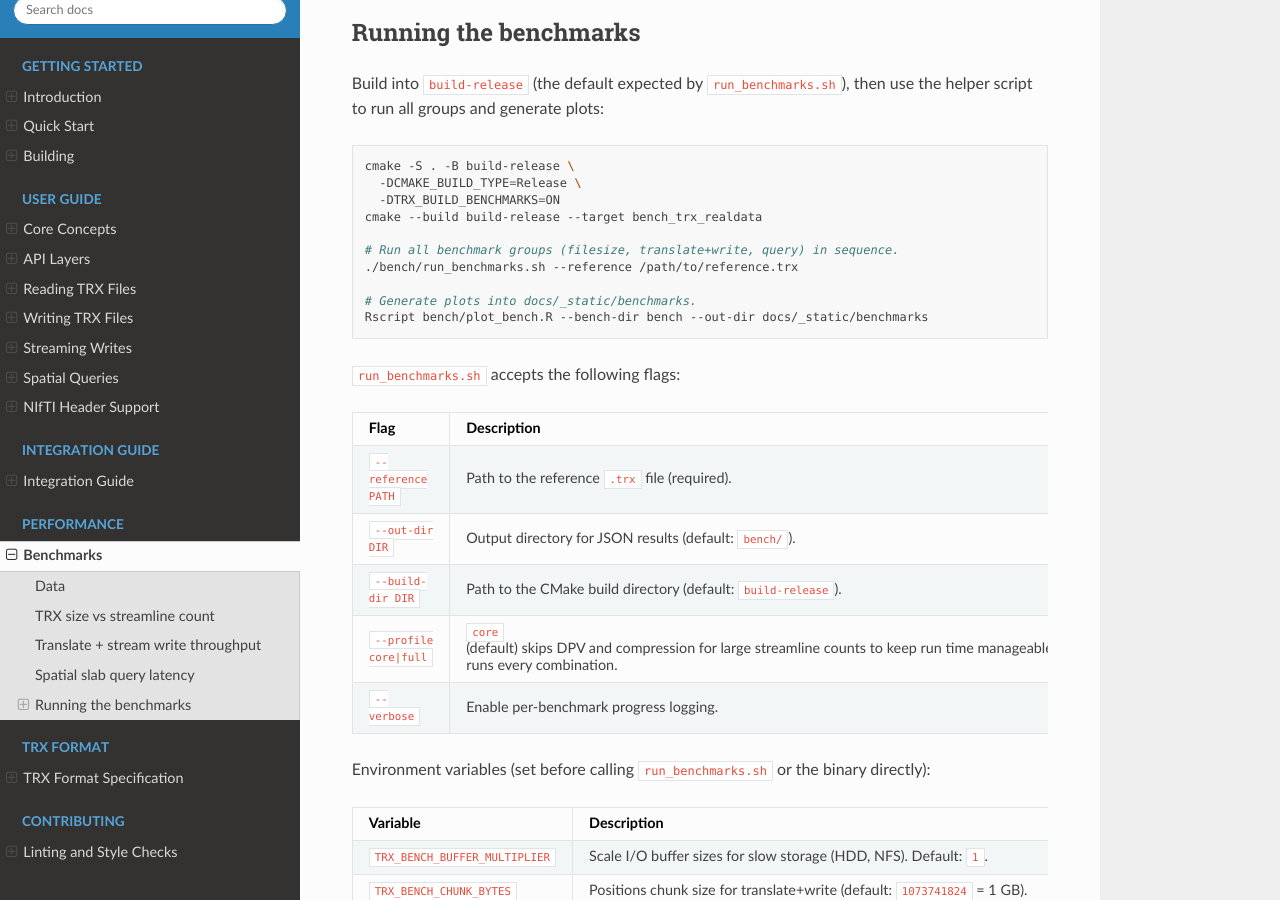
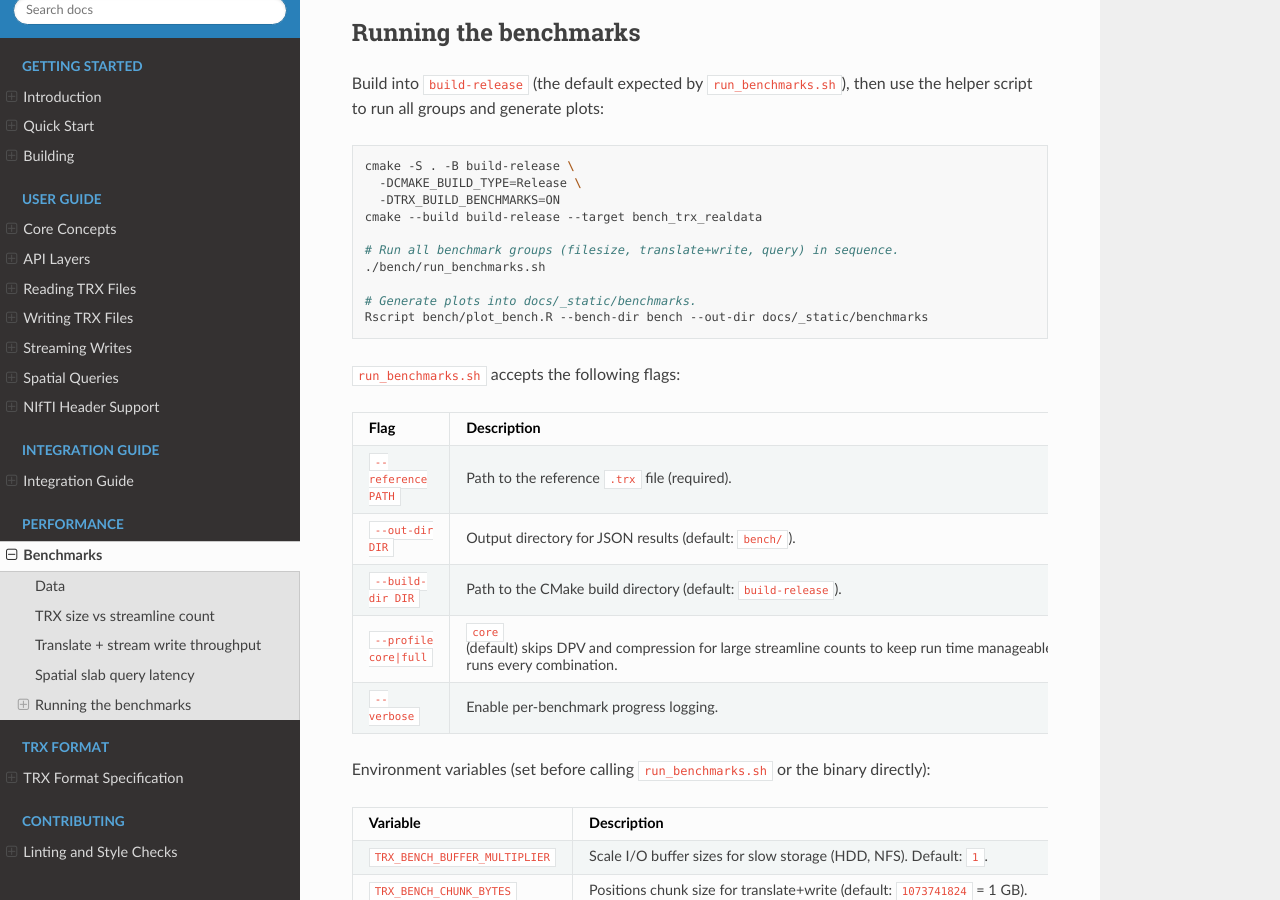
Before and after one commit to tee-ar-ex/trx-cpp, a Sphinx documentation site: the page built from docs/benchmarks.rst, in a window 1280 px wide and 900 px high, scrolled down 2955 px. Built offline with Sphinx 7.4.7 and the Read the Docs theme 3.1.0, drawn with Linux system fonts in a browser that asks for light colours; pages that are not in the unit, such as notebooks, are missing from menus.

Commit message:
Update benchmarking docs

```diff
--- a/docs/benchmarks.rst
+++ b/docs/benchmarks.rst
@@ -101,7 +101,7 @@ the helper script to run all groups and generate plots:
    cmake --build build-release --target bench_trx_realdata
 
    # Run all benchmark groups (filesize, translate+write, query) in sequence.
-   ./bench/run_benchmarks.sh --reference /path/to/reference.trx
+   ./bench/run_benchmarks.sh
 
    # Generate plots into docs/_static/benchmarks.
    Rscript bench/plot_bench.R --bench-dir bench --out-dir docs/_static/benchmarks
```
